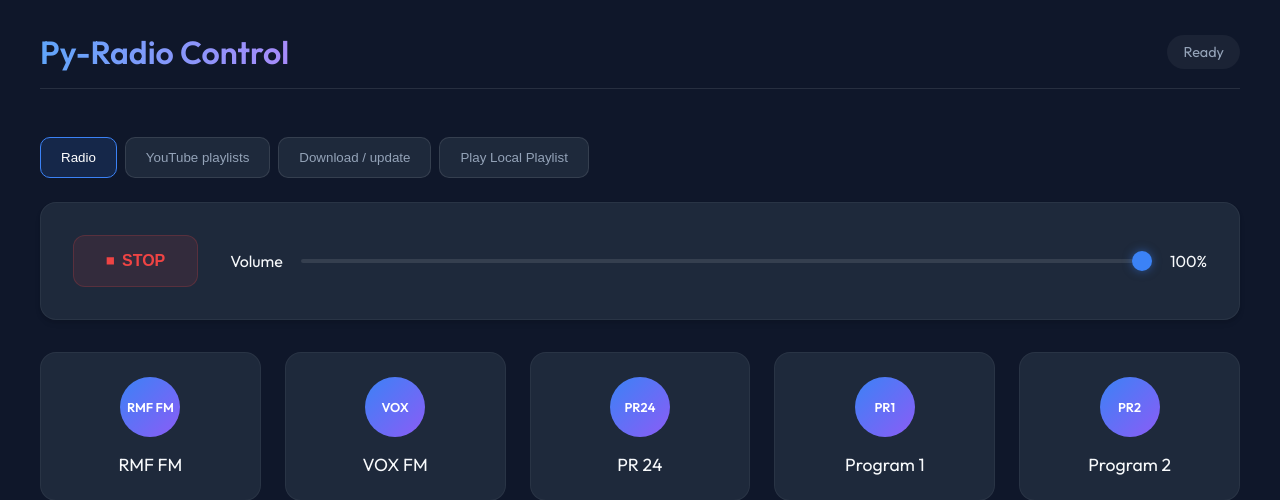
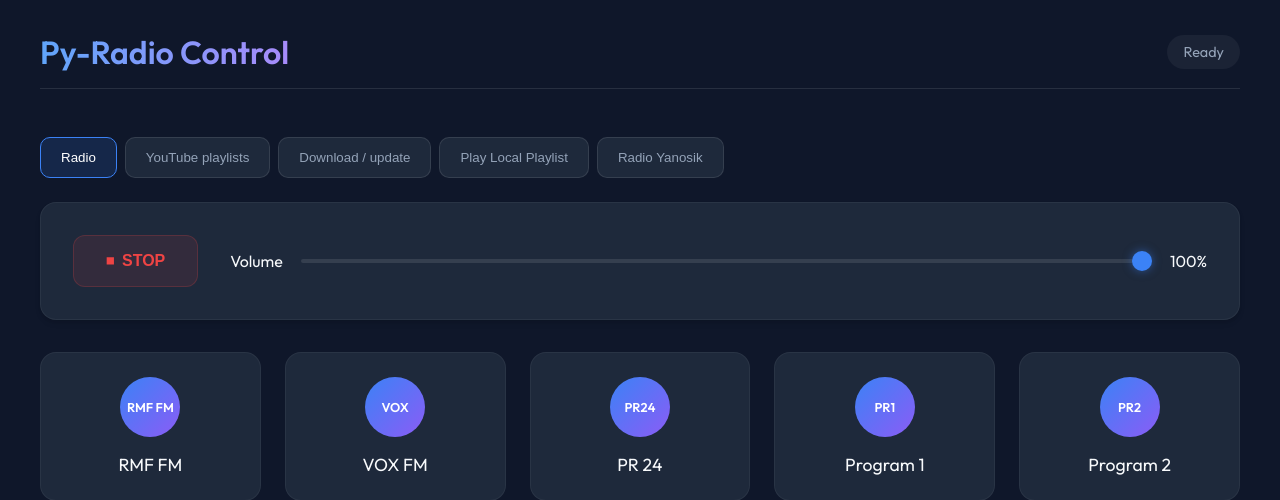
Before and after one commit to jacekkowalczyk82/py-radio, a Flask app: page / in a window 1280 px wide. Shown: the top 500 px of the page. Run offline with Flask 3, Linux system fonts and the light colour scheme.

Commit message:
adde d Radio Yanosik

```diff
--- a/web_control/templates/index.html
+++ b/web_control/templates/index.html
@@ -22,6 +22,7 @@
             <button class="tab-btn" data-tab="playlists">YouTube playlists</button>
             <button class="tab-btn" data-tab="playlist-manager">Download / update</button>
             <button class="tab-btn" data-tab="local-playlists">Play Local Playlist</button>
+            <button class="tab-btn" data-tab="radio-yanosik">Radio Yanosik</button>
         </nav>
 
         <section class="tab-content active" id="radios">
@@ -250,6 +251,51 @@
                 </div>
             </div>
         </section>
+
+        <section class="tab-content" id="radio-yanosik">
+            <div class="stations-grid">
+                <div class="station-card" data-name="Radio Yanosik" data-url="https://stream.rcs.revma.com/7vhveccrnquvv">
+                    <div class="card-icon">YANOSIK</div>
+                    <h3>Radio Yanosik</h3>
+                </div>
+                <div class="station-card" data-name="Radio Yanosik Rock" data-url="https://stream.rcs.revma.com/whxxccsdp7uvv">
+                    <div class="card-icon">ROCK</div>
+                    <h3>Radio Yanosik Rock</h3>
+                </div>
+                <div class="station-card" data-name="Radio Yanosik EDM" data-url="https://stream.rcs.revma.com/s4exa6c6y33vv">
+                    <div class="card-icon">EDM</div>
+                    <h3>Radio Yanosik EDM</h3>
+                </div>
+                <div class="station-card" data-name="Radio Yanosik Love" data-url="https://stream.rcs.revma.com/8fqn8rr6ktuvv">
+                    <div class="card-icon">LOVE</div>
+                    <h3>Radio Yanosik Love</h3>
+                </div>
+                <div class="station-card" data-name="Radio Yanosik Road" data-url="https://stream.rcs.revma.com/4r4nzs58rquvv">
+                    <div class="card-icon">ROAD</div>
+                    <h3>Radio Yanosik Road</h3>
+                </div>
+                <div class="station-card" data-name="Radio Yanosik Classic" data-url="https://stream.rcs.revma.com/vhxpw5w3rbpwv">
+                    <div class="card-icon">CLASSIC</div>
+                    <h3>Radio Yanosik Classic</h3>
+                </div>
+                <div class="station-card" data-name="Radio Yanosik 80s" data-url="https://stream.rcs.revma.com/uwey4ye0gfcwv">
+                    <div class="card-icon">80S</div>
+                    <h3>Radio Yanosik '80s</h3>
+                </div>
+                <div class="station-card" data-name="Radio Yanosik 90s" data-url="https://n17-eu.rcs.revma.com/v4d29stdpbpwv">
+                    <div class="card-icon">90S</div>
+                    <h3>Radio Yanosik '90s</h3>
+                </div>
+                <div class="station-card" data-name="Radio Yanosik Disco Polo" data-url="https://stream.rcs.revma.com/4z2yaey3rbpwv">
+                    <div class="card-icon">DISCO POLO</div>
+                    <h3>Radio Yanosik Disco Polo</h3>
+                </div>
+                <div class="station-card" data-name="Radio Yanosik X-MAS" data-url="https://stream.rcs.revma.com/b667d2c0qxcwv">
+                    <div class="card-icon">X-MAS</div>
+                    <h3>Radio Yanosik X-MAS</h3>
+                </div>
+            </div>
+        </section>
     </div>
 
     <script src="{{ url_for('static', filename='script.js') }}"></script>
```
Also changed, not shown: web_control/README.md.
